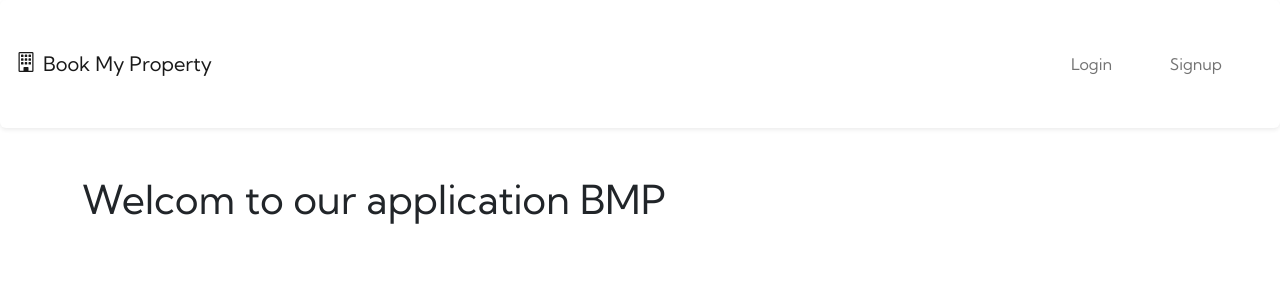
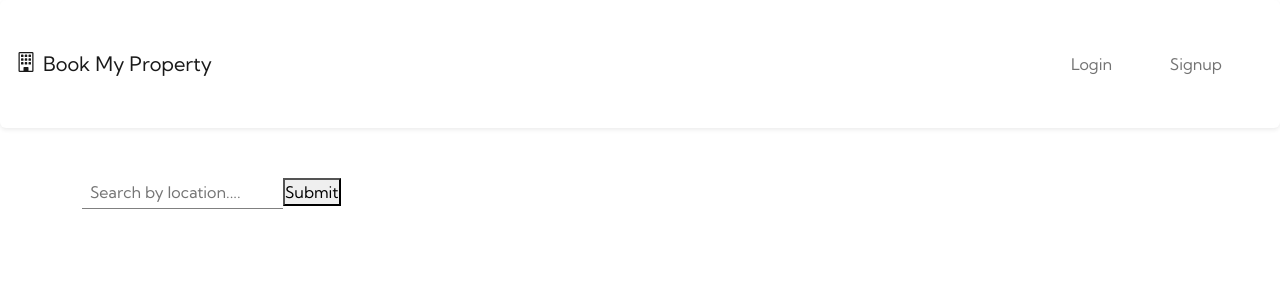
Before and after one commit to Utkarshp23/BMP-frontend, a React (Create React App) app: page /CustHomepage in a window 1280 px wide. Shown: the top 300 px of the page. Built offline with nearby package versions, Linux system fonts and the light colour scheme.

Commit message:
serach bar

```diff
--- a/src/components/Signup.js
+++ b/src/components/Signup.js
@@ -1,5 +1,6 @@
 import React, { useReducer, useEffect, useState } from 'react';
-// import "./style.css";
+
+import { useNavigate } from 'react-router-dom';
 
 export default function Signup() {
   useEffect(() => {
@@ -50,6 +51,8 @@
     ans: '',
   };
 
+  const navigate=useNavigate();
+
   var reducer = (state, action) => {
     switch (action.type) {
       case 'register':
@@ -90,6 +93,7 @@
       .then((msg) => {
         // setMsg(msg);
         console.log(msg);
+        navigate("/login");
       })
       .catch((err) => console.log(err));
   };
--- a/src/components/customer/CustHomepage.js
+++ b/src/components/customer/CustHomepage.js
@@ -1,9 +1,14 @@
 import React from "react";
+
+import '../style.css'
 
 export default function CustHomepage()
 {
-    return(<div>
-        <h1>Welcom to our application BMP
-        </h1>
-    </div>)
+    return(
+        <div>
+        <form>
+        <input type="text" placeholder=" Search by location...." name="search"/>
+        <button type="submit">Submit</button>
+        </form>
+        </div>)
 }
```
Also changed, not shown: src/components/Signout.js (added, +9 -0 lines), src/components/style.css (line endings or trailing spaces).
